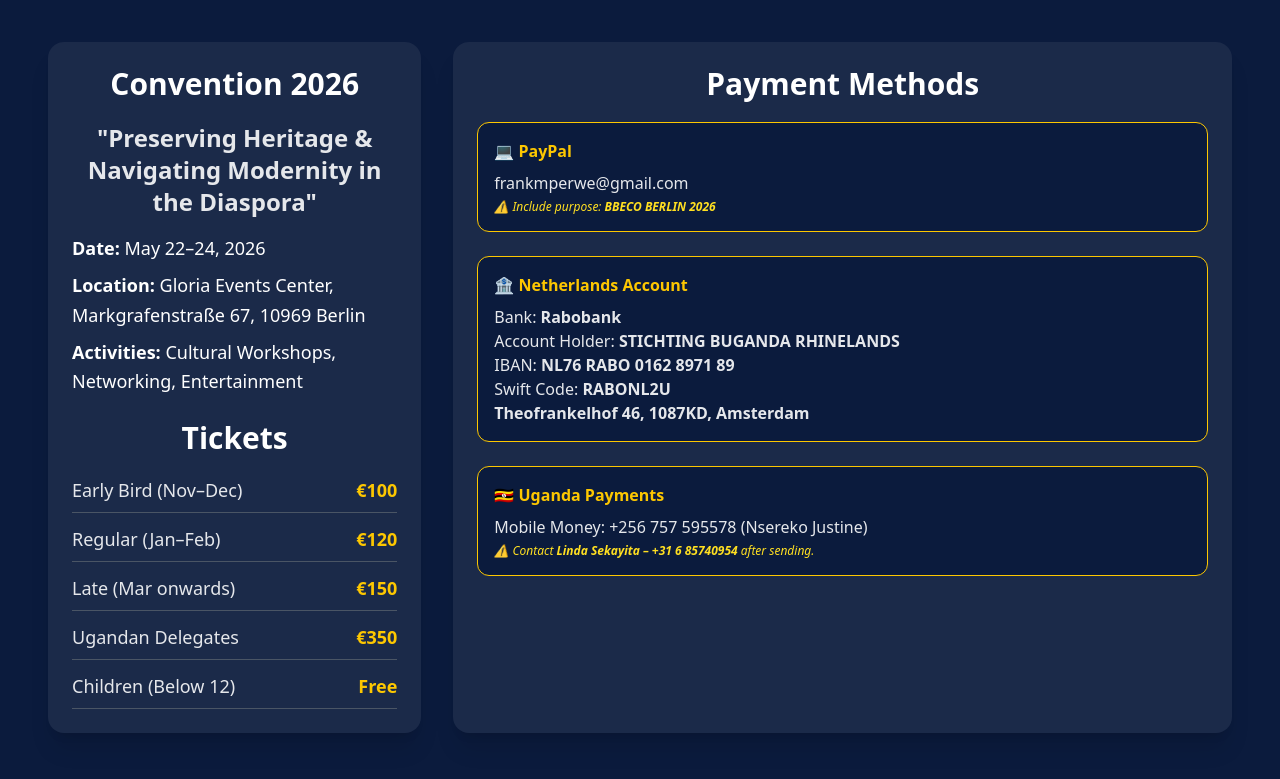
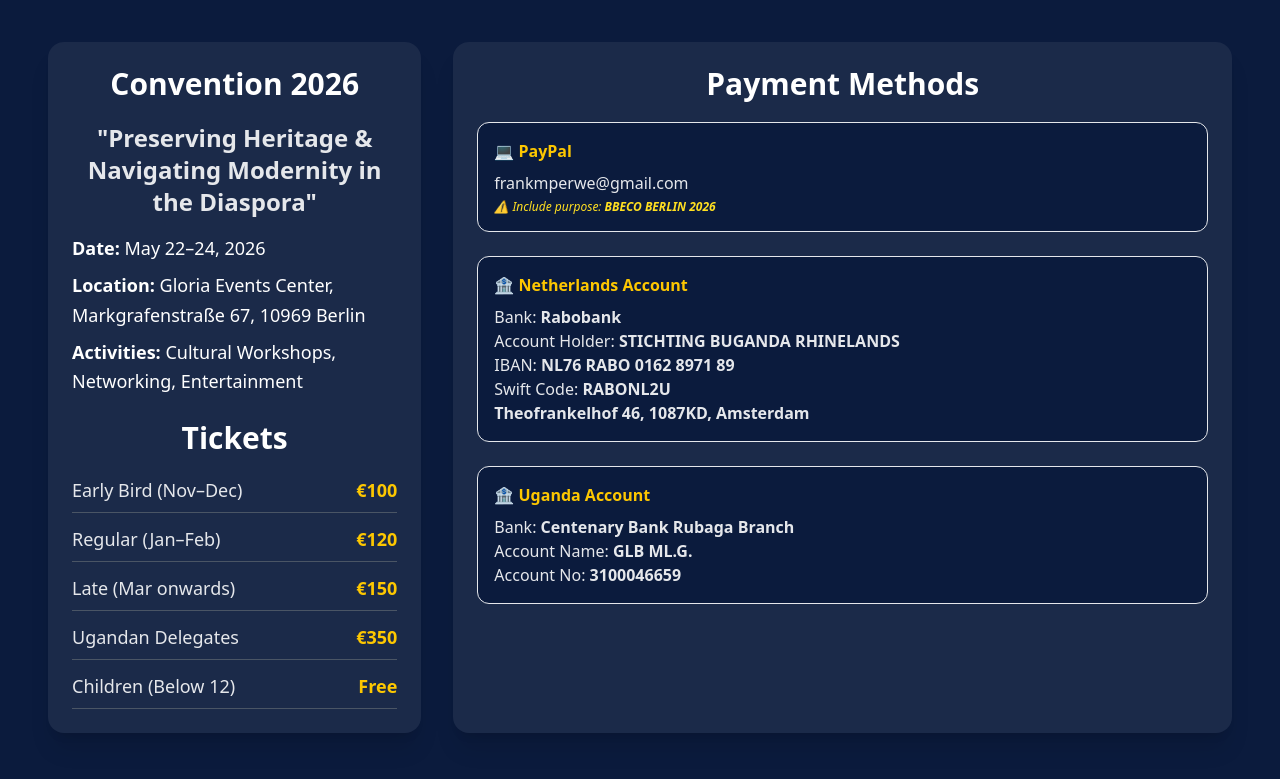
Before and after one commit to mperwe/bug-form_frontend, a React (Vite) app: page / in a window 1280 px wide. Shown: the part 720-1499 px from the top of the page. Built offline with nearby package versions, Linux system fonts and the light colour scheme; the HTML template or start-up script is replaced by a standard one.

Commit message:
edit payment page

```diff
--- a/src/pages/Home.jsx
+++ b/src/pages/Home.jsx
@@ -153,12 +153,12 @@ export default function Home() {
           <div className="bg-[#1B2A49] rounded-2xl p-6 shadow-xl hover:shadow-2xl transition md:col-span-2">
             <h2 className="text-3xl font-bold mb-5 text-white text-center">Payment Methods</h2>
             <div className="space-y-6 text-gray-200">
-              <div className="bg-[#0B1B3D] p-4 rounded-xl border border-yellow-400">
+              <div className="bg-[#0B1B3D] p-4 rounded-xl border border-white-400">
                 <h3 className="text-yellow-400 font-bold mb-2">💻 PayPal</h3>
                 <p>frankmperwe@gmail.com</p>
                 <p className="text-xs italic text-yellow-300 mt-1">⚠️ Include purpose: <strong>BBECO BERLIN 2026</strong></p>
               </div>
-              <div className="bg-[#0B1B3D] p-4 rounded-xl border border-yellow-400">
+              <div className="bg-[#0B1B3D] p-4 rounded-xl border border-white-400">
                 <h3 className="text-yellow-400 font-bold mb-2">🏦 Netherlands Account</h3>
                 <p>Bank: <strong>Rabobank</strong></p>
                 <p>Account Holder: <strong>STICHTING BUGANDA RHINELANDS</strong></p>
@@ -166,11 +166,15 @@ export default function Home() {
                 <p>Swift Code: <strong>RABONL2U</strong></p>
                 <p><strong>Theofrankelhof 46, 1087KD, Amsterdam</strong></p>
               </div>
-              <div className="bg-[#0B1B3D] p-4 rounded-xl border border-yellow-400">
-                <h3 className="text-yellow-400 font-bold mb-2">🇺🇬 Uganda Payments</h3>
-                <p>Mobile Money: +256 757 595578 (Nsereko Justine)</p>
-                <p className="text-xs italic text-yellow-300 mt-1">⚠️ Contact <strong>Linda Sekayita – +31 6 85740954</strong> after sending.</p>
+
+                <div className="bg-[#0B1B3D] p-4 rounded-xl border border-white-400">
+                <h3 className="text-yellow-400 font-bold mb-2">🏦 Uganda Account</h3>
+                <p>Bank: <strong>Centenary Bank Rubaga Branch</strong></p>
+                <p>Account Name: <strong>GLB ML.G.</strong></p>
+                <p>Account No: <strong>3100046659</strong></p>
+
               </div>
+
             </div>
           </div>
         </div>
```
